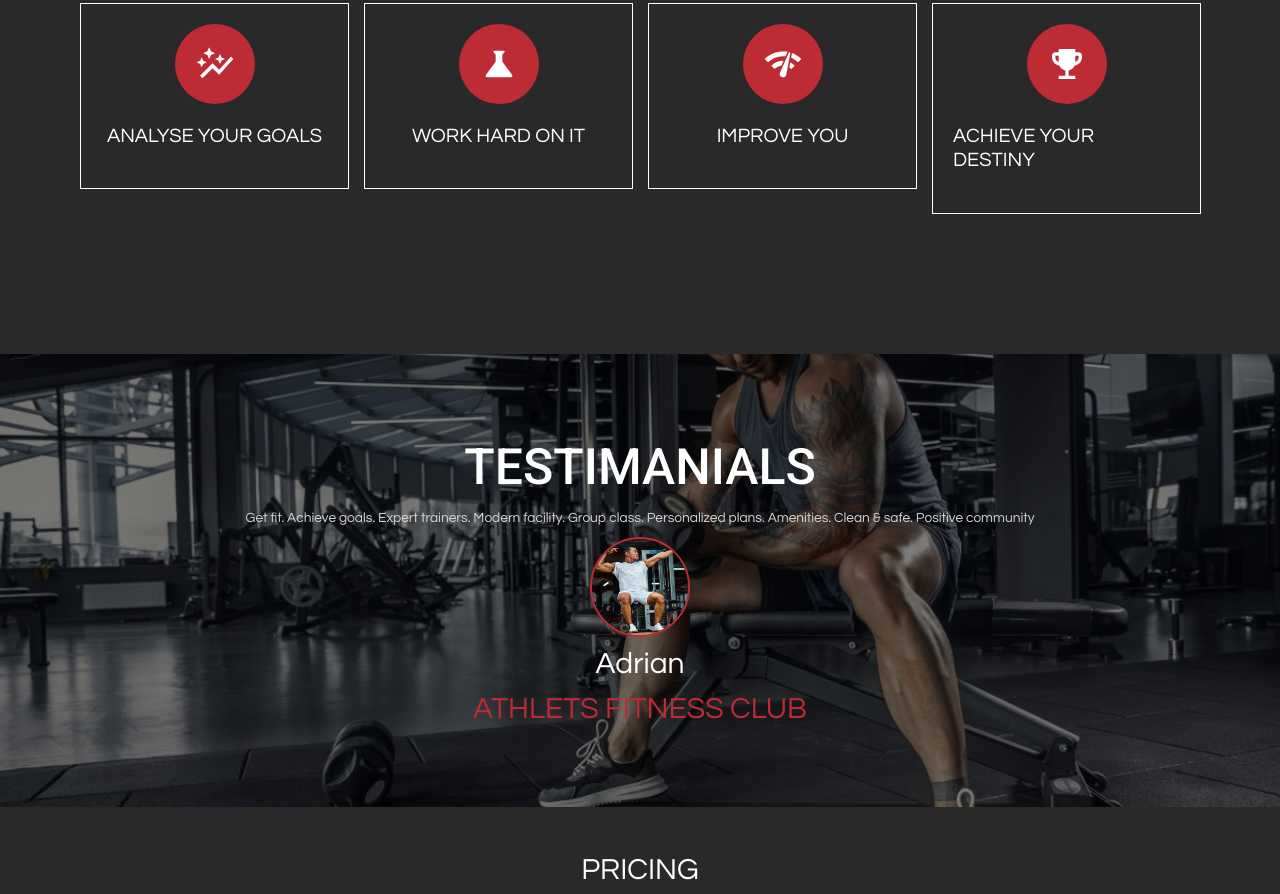
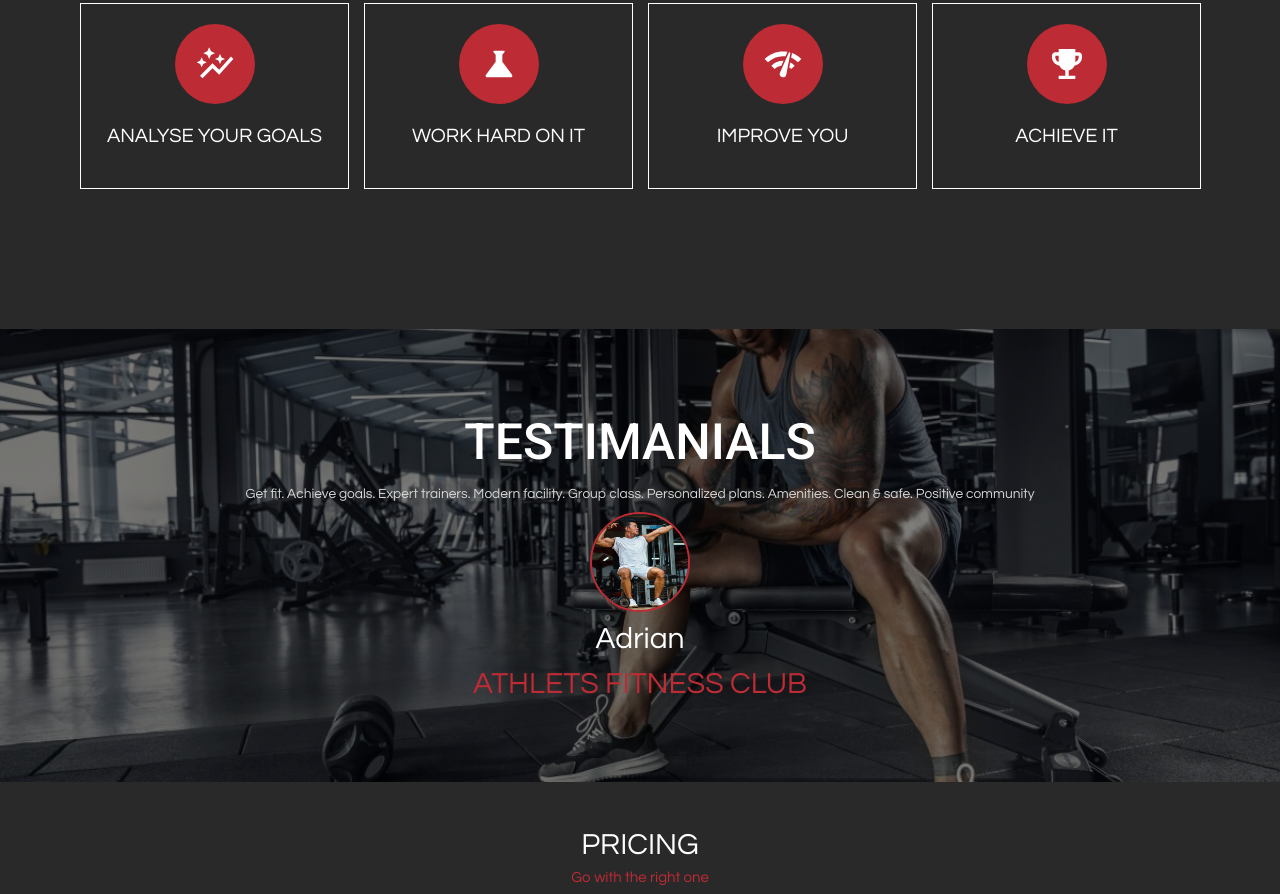
Before and after one commit to rightson1/Adrian, a Next.js app: page / in a window 1280 px wide. Shown: the part 920-1814 px from the top of the page. Built offline with nearby package versions, Linux system fonts and the light colour scheme; no server answers; a web font is replaced by a local one.

Commit message:
update Process.jsx and [id].jsx

```diff
--- a/components/Process.jsx
+++ b/components/Process.jsx
@@ -36,7 +36,7 @@ const Process = () => {
             <Gcontainer icon={<AutoGraphIcon className="text-[40px]" />} text={"      ANALYSE YOUR GOALS"} />
             <Gcontainer icon={<ScienceIcon className="text-[40px]" />} text={"WORK HARD ON IT"} />
             <Gcontainer icon={<NetworkCheckIcon className="text-[40px]" />} text={"IMPROVE YOU"} />
-            <Gcontainer icon={<EmojiEventsIcon className="text-[40px]" />} text={"ACHIEVE YOUR DESTINY"} />
+            <Gcontainer icon={<EmojiEventsIcon className="text-[40px]" />} text={"ACHIEVE IT"} />
         </Grid>
 
     </Box>;
--- a/pages/workout/[id].jsx
+++ b/pages/workout/[id].jsx
@@ -46,7 +46,7 @@ const Ex = () => {
     return <Box className="">
         <Slide {...{ items }} />
         <div className="flex my-10">
-            <Grid container className="" spacing={3}
+            <Grid container className="p-4" spacing={3}
             >
 
 
```
